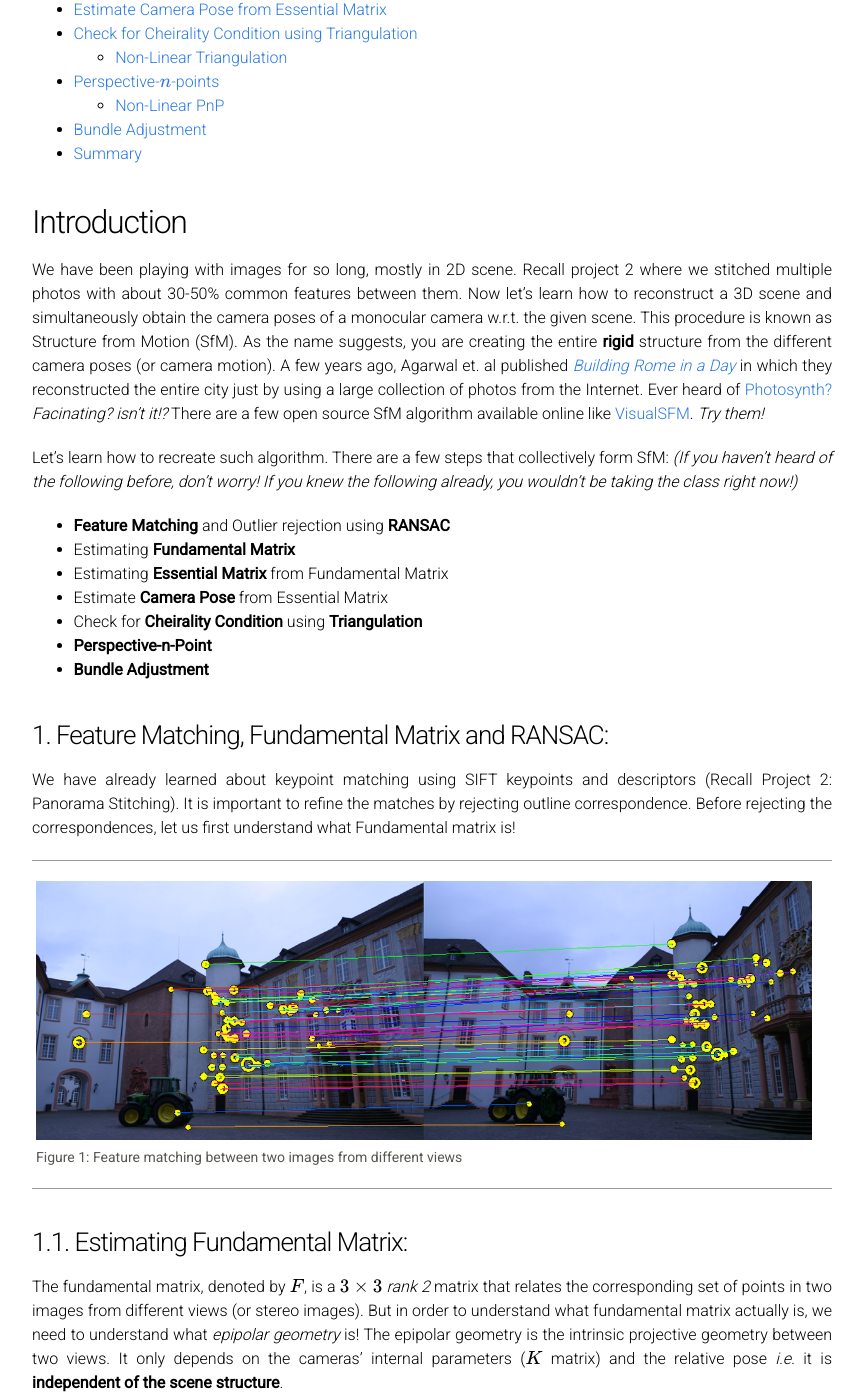
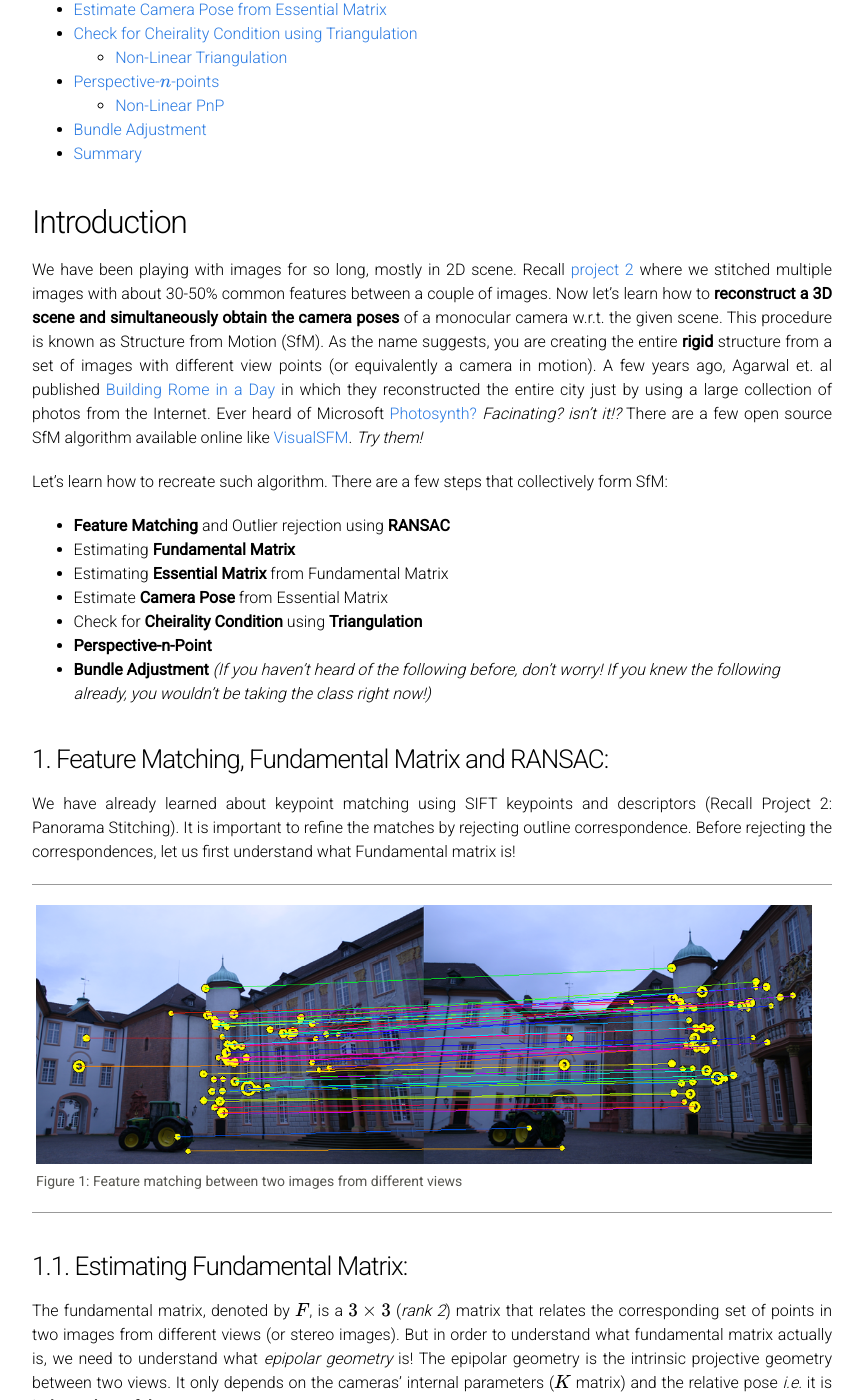
Before and after one commit to cmsc426/cmsc426.github.io, a Jekyll site: the page built from SfM.md, in a window 1280 px wide and 1400 px high, scrolled down 347 px. Shown: the whole window, without its empty margins (208-1074 px from the left). Built offline with Jekyll 4.4.1, drawn with Linux system fonts in a browser that asks for light colours; formulas are drawn with MathJax 3; some of the changed text lies outside the part shown.

Commit message:
Update SfM.md

```diff
--- a/SfM.md
+++ b/SfM.md
@@ -26,10 +26,9 @@ Table of Contents:
 
 ## Introduction
 
-We have been playing with images for so long, mostly in 2D scene. Recall project 2 where we stitched multiple photos with about 30-50% common features between them. Now let's learn how to reconstruct a 3D scene and simultaneously obtain the camera poses of a monocular camera w.r.t. the given scene. This procedure is known as Structure from Motion (SfM). As the name suggests, you are creating the entire **rigid** structure from the different camera poses (or camera motion). A few years ago, Agarwal et. al published [_Building Rome in a Day_](http://grail.cs.washington.edu/rome/rome_paper.pdf) in which they reconstructed the entire city just by using a large collection of photos from the Internet. Ever heard of [Photosynth?](https://en.wikipedia.org/wiki/Photosynth) _Facinating? isn't it!?_ There are a few open source SfM algorithm available online like [VisualSFM](http://ccwu.me/vsfm/). _Try them!_
+We have been playing with images for so long, mostly in 2D scene. Recall [project 2](cmsc426.github.io) where we stitched multiple images with about 30-50% common features between a couple of images. Now let's learn how to **reconstruct a 3D scene and simultaneously obtain the camera poses** of a monocular camera w.r.t. the given scene. This procedure is known as Structure from Motion (SfM). As the name suggests, you are creating the entire **rigid** structure from a set of images with different view points (or equivalently a camera in motion). A few years ago, Agarwal et. al published [Building Rome in a Day](http://grail.cs.washington.edu/rome/rome_paper.pdf) in which they reconstructed the entire city just by using a large collection of photos from the Internet. Ever heard of Microsoft [Photosynth?](https://en.wikipedia.org/wiki/Photosynth) _Facinating? isn't it!?_ There are a few open source SfM algorithm available online like [VisualSFM](http://ccwu.me/vsfm/). _Try them!_
 
 Let's learn how to recreate such algorithm. There are a few steps that collectively form SfM:
-*(If you haven't heard of the following before, don't worry! If you knew the following already, you wouldn't be taking the class right now!)*
 - **Feature Matching** and Outlier rejection using **RANSAC**
 - Estimating **Fundamental Matrix**
 - Estimating **Essential Matrix** from Fundamental Matrix
@@ -37,6 +36,7 @@ Let's learn how to recreate such algorithm. There are a few steps that collectiv
 - Check for **Cheirality Condition** using **Triangulation**
 - **Perspective-n-Point**
 - **Bundle Adjustment**
+*(If you haven't heard of the following before, don't worry! If you knew the following already, you wouldn't be taking the class right now!)*
 
 <a name='featmatch'></a>
 ### 1. Feature Matching, Fundamental Matrix and RANSAC:
@@ -54,11 +54,11 @@ Before rejecting the correspondences, let us first understand what Fundamental m
 
 <a name='estfundmatrix'></a>
 ### 1.1. Estimating Fundamental Matrix:
-The fundamental matrix, denoted by $$F$$, is a $$3\times 3$$ _rank 2_ matrix that relates the corresponding set of points in two images from different views (or stereo images). But in order to understand what fundamental matrix actually is, we need to understand what _epipolar geometry_ is! The epipolar geometry is the intrinsic projective geometry between two views. It only depends on the cameras' internal parameters ($$K$$ matrix) and the relative pose _i.e._ it is **independent of the scene structure**.
+The fundamental matrix, denoted by $$F$$, is a $$3\times 3$$ (_rank 2_) matrix that relates the corresponding set of points in two images from different views (or stereo images). But in order to understand what fundamental matrix actually is, we need to understand what _epipolar geometry_ is! The epipolar geometry is the intrinsic projective geometry between two views. It only depends on the cameras' internal parameters ($$K$$ matrix) and the relative pose _i.e._ it is **independent of the scene structure**.
 
 <a name='epipole'></a>
 ### 1.2. Epipolar Geometry:
-Let a point $$\mathbf{X}$$ in the 3D-space is captured as $$\mathbf{x}$$ in the first image and $$\mathbf{x'}$$ in the second. _Can you think how to formulate the relation between the corresponding image points $$\mathbf{x}$$ and $$\mathbf{x'}$$?_ Consider figure **(ref epipolar geometry fig)**. Let $$\mathbf{C}$$ and $$\mathbf{C'}$$ be the respective camera centers which forms the baseline for the stereo system. Clearly, the points $$\mathbf{x}$$, $$\mathbf{x'}$$ and $$\mathbf{X}$$ (or $$\mathbf{C}$$, $$\mathbf{C'}$$ and $$\mathbf{X}$$) are coplanar _i.e._  $$\mathbf{\overrightarrow{Cx}}\cdot \left(\mathbf{\overrightarrow{CC'}}\times\mathbf{\overrightarrow{C'x'}}\right)=0$$
+Let's say a point $$\mathbf{X}$$ in the 3D-space (viewed in two images) is captured as $$\mathbf{x}$$ in the first image and $$\mathbf{x'}$$ in the second. _Can you think how to formulate the relation between the corresponding image points $$\mathbf{x}$$ and $$\mathbf{x'}$$?_ Consider figure **(ref epipolar geometry fig)**. Let $$\mathbf{C}$$ and $$\mathbf{C'}$$ be the respective camera centers which forms the baseline for the stereo system. Clearly, the points $$\mathbf{x}$$, $$\mathbf{x'}$$ and $$\mathbf{X}$$ (or $$\mathbf{C}$$, $$\mathbf{C'}$$ and $$\mathbf{X}$$) are coplanar _i.e._  $$\mathbf{\overrightarrow{Cx}}\cdot \left(\mathbf{\overrightarrow{CC'}}\times\mathbf{\overrightarrow{C'x'}}\right)=0$$
 and the plane formed can be denoted by $$\pi$$. Since these points are coplanar, the rays back-projected from $$\mathbf{x}$$ and $$\mathbf{x'}$$ intersect at $$\mathbf{X}$$. This is the most significant property in searching for a correspondence.
 
 <div class="fig fighighlight">
```
